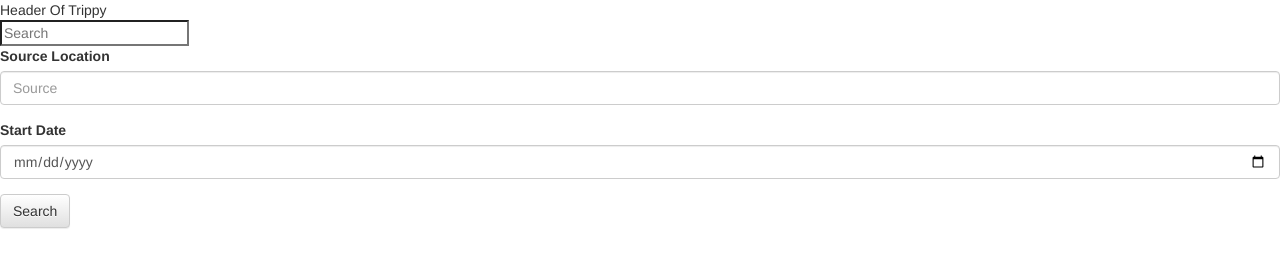
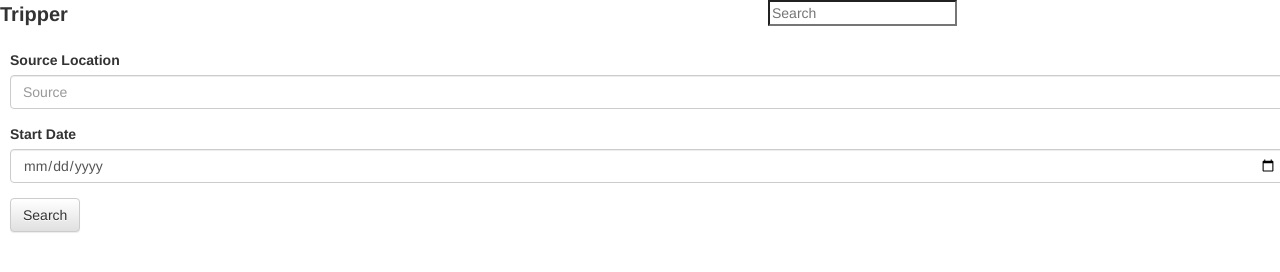
Before and after one commit to rmnguleria/Trippy, a website: page public/sevenwonders.html in a window 1280 px wide. Drawn offline with Linux system fonts and the light colour scheme.

Commit message:
main.css added and 7wonders.html improved

```diff
--- /dev/null
+++ b/public/css/main.css
@@ -0,0 +1,12 @@
+.header{
+	font-size: 20px;
+	font-weight: bold;
+	width: 60%;
+	margin: auto;
+	float: left;
+}
+.sourceContainer{
+	width: 100%;
+	height: 40%;
+	margin: 10 10 10 10;
+}
--- a/public/sevenwonders.html
+++ b/public/sevenwonders.html
@@ -1,15 +1,16 @@
 <html>
 <head>
-<title> Trippy </title>
-<script type="text/javascript" src="js/jquery-1.11.3.min.js"></script>
-<script type="text/javascript" src="js/bootstrap.min.js"></script>
-<link rel="stylesheet" href="css/bootstrap.min.css">
-<link rel="stylesheet" href="css/bootstrap-theme.min.css">
+    <title> Trippy </title>
+    <script type="text/javascript" src="js/jquery-1.11.3.min.js"></script>
+    <script type="text/javascript" src="js/bootstrap.min.js"></script>
+    <link rel="stylesheet" href="css/bootstrap.min.css">
+    <link rel="stylesheet" href="css/bootstrap-theme.min.css">
+    <link rel="stylesheet" href="css/main.css"/>
 </head>
 <body>
-<header> Header Of Trippy </header>
-	<input type="search" placeholder="Search"><br/>
-    <div class="sourceInfo">
+    <div class="header">Tripper</div>
+    <div style="float: right; width: 40%"> <input type="search" placeholder="Search"> </div> <br/>
+    <div class="sourceContainer"><br/>
         <form id="sourceInfo">
             <div class="form-group">
                 <label>Source Location</label>
```
